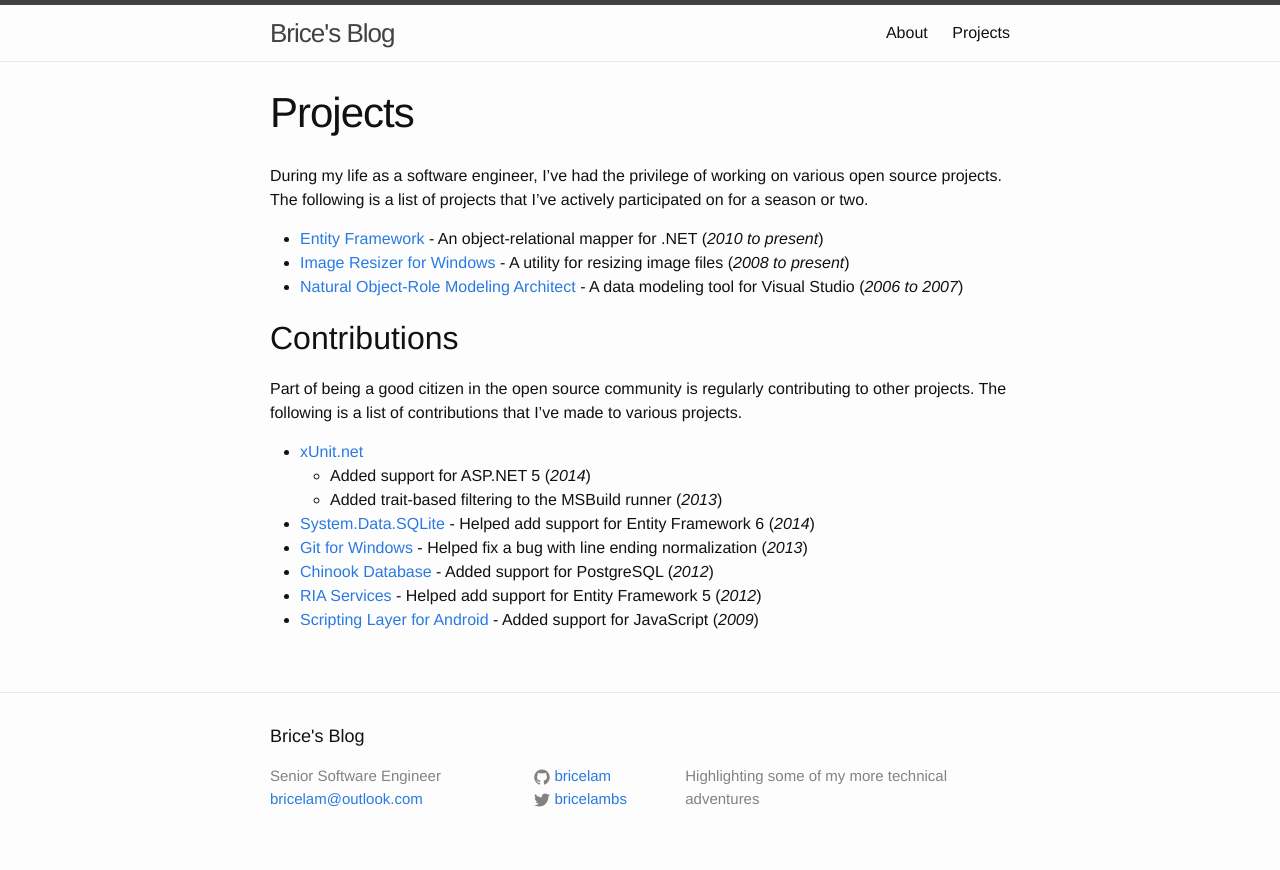
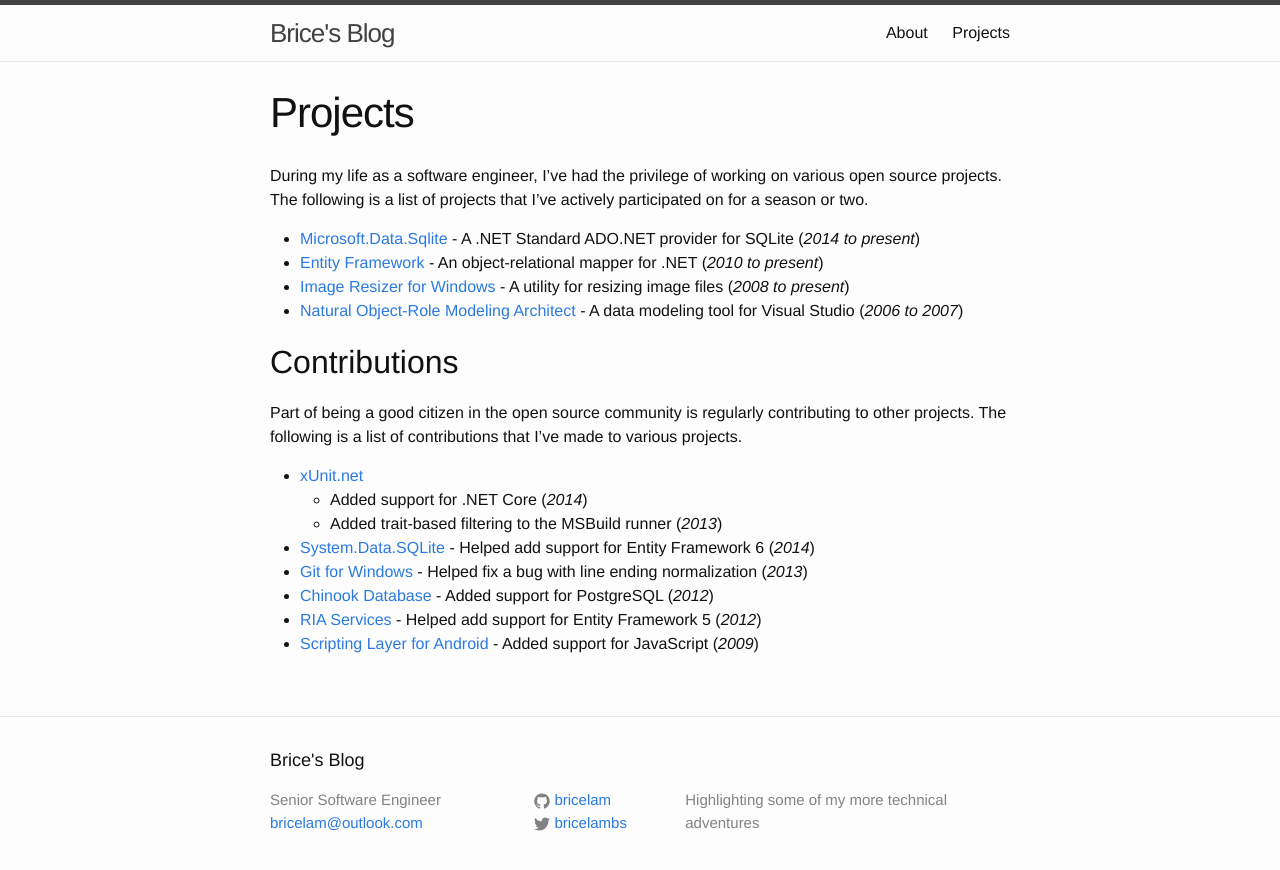
Before and after one commit to bricelam/bricelam.github.io, a Jekyll site: the page built from projects.md, in a window 1280 px wide. Shown: the top 870 px of the page. Built offline with Jekyll 4.4.1, drawn with Linux system fonts in a browser that asks for light colours.

Commit message:
Update info on projects page

```diff
--- a/projects.md
+++ b/projects.md
@@ -7,9 +7,10 @@ permalink: /projects/
 During my life as a software engineer, I've had the privilege of working on various open source projects. The following
 is a list of projects that I've actively participated on for a season or two.
 
-* [Entity Framework][1] - An object-relational mapper for .NET (*2010 to present*)
-* [Image Resizer for Windows][2] - A utility for resizing image files (*2008 to present*)
-* [Natural Object-Role Modeling Architect][3] - A data modeling tool for Visual Studio (*2006 to 2007*)
+* [Microsoft.Data.Sqlite][1] - A .NET Standard ADO.NET provider for SQLite (*2014 to present*)
+* [Entity Framework][2] - An object-relational mapper for .NET (*2010 to present*)
+* [Image Resizer for Windows][3] - A utility for resizing image files (*2008 to present*)
+* [Natural Object-Role Modeling Architect][4] - A data modeling tool for Visual Studio (*2006 to 2007*)
 
 Contributions
 =============
@@ -17,21 +18,22 @@ Part of being a good citizen in the open source community is regularly contribut
 a list of contributions that I've made to various projects.
 
 * [xUnit.net][5]
-    * Added support for ASP.NET 5 (*2014*)
+    * Added support for .NET Core (*2014*)
     * Added trait-based filtering to the MSBuild runner (*2013*)
-* [System.Data.SQLite][4] - Helped add support for Entity Framework 6 (*2014*)
-* [Git for Windows][6] - Helped fix a bug with line ending normalization (*2013*)
-* [Chinook Database][7] - Added support for PostgreSQL (*2012*)
-* [RIA Services][8] - Helped add support for Entity Framework 5 (*2012*)
-* [Scripting Layer for Android][9] - Added support for JavaScript (*2009*)
+* [System.Data.SQLite][6] - Helped add support for Entity Framework 6 (*2014*)
+* [Git for Windows][7] - Helped fix a bug with line ending normalization (*2013*)
+* [Chinook Database][8] - Added support for PostgreSQL (*2012*)
+* [RIA Services][9] - Helped add support for Entity Framework 5 (*2012*)
+* [Scripting Layer for Android][10] - Added support for JavaScript (*2009*)
 
 
-  [1]: http://entityframework.codeplex.com
-  [2]: http://imageresizer.codeplex.com
-  [3]: http://sourceforge.net/projects/orm
-  [4]: http://system.data.sqlite.org
-  [5]: https://xunit.codeplex.com
-  [6]: https://github.com/msysgit/git
-  [7]: https://chinookdatabase.codeplex.com
-  [8]: https://openriaservices.codeplex.com
-  [9]: https://github.com/damonkohler/sl4a
+  [1]: https://github.com/aspnet/Microsoft.Data.Sqlite
+  [2]: https://github.com/aspnet/EntityFramework
+  [3]: https://github.com/bricelam/ImageResizer
+  [4]: http://sourceforge.net/projects/orm
+  [5]: https://github.com/xunit/xunit
+  [6]: http://system.data.sqlite.org
+  [7]: https://github.com/git-for-windows/git
+  [8]: https://chinookdatabase.codeplex.com
+  [9]: https://openriaservices.codeplex.com
+  [10]: https://github.com/damonkohler/sl4a
```
Also changed, not shown: about.md (+3 -3 lines).
